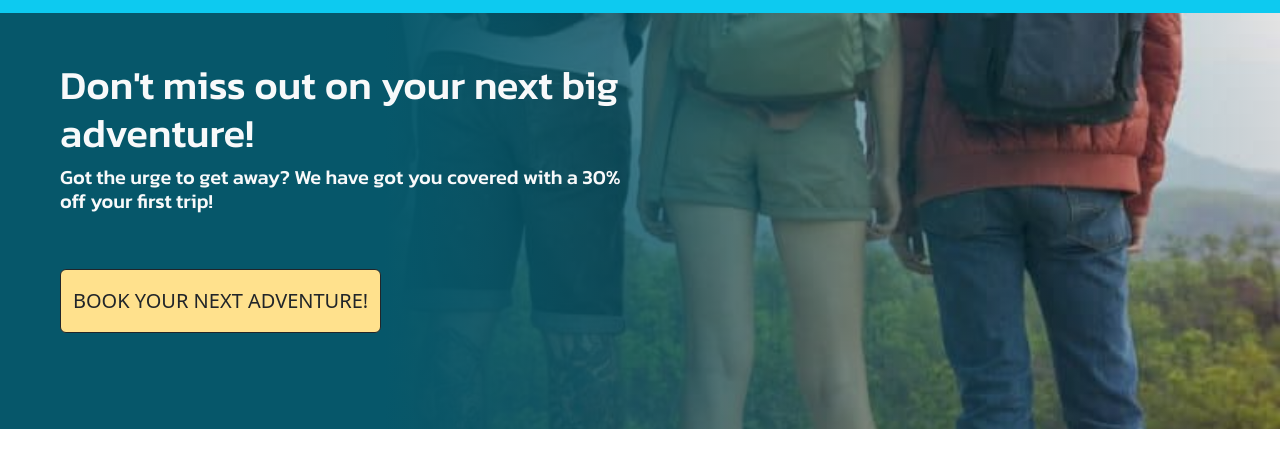
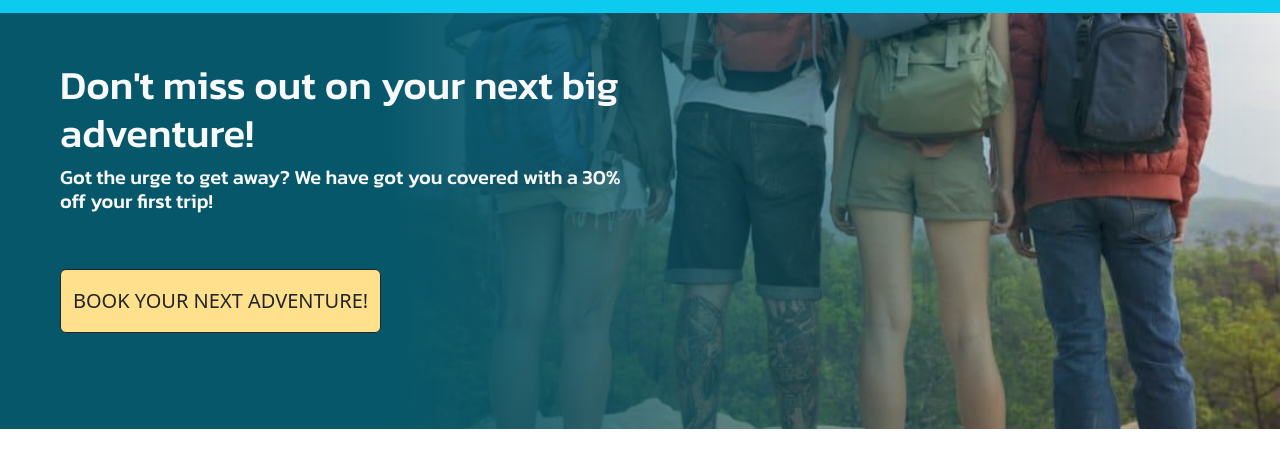
Before and after one commit to zaba0018/dsn1713-skyhighadventures, a plain HTML site: page index.html in a window 1280 px wide. Shown: the part 114-582 px from the top of the page. Drawn offline with nearby package versions, Linux system fonts and the light colour scheme; a web font is replaced by a local one.

Commit message:
background image adjusted

```diff
--- a/css/main.css
+++ b/css/main.css
@@ -34,12 +34,13 @@ body{
 #hero-wrapper {
     background-image: url(../images/backpacking_friends_depositphotos-768x432.jpg);
     background-repeat: no-repeat;
-    background-size: cover;
+    background-size: 70%;
     background-position: right;
     position: relative;
     z-index: 1;
 }
 #hero-wrapper::before {
+    background-size: 70%;
     background: linear-gradient(to right, #06576A 30%, transparent 100%);
     content: "";
     height: 100%;
@@ -91,4 +92,7 @@ body{
         width: 100%;
         z-index: -1;
 }
+    #hero-wrapper{
+        background-size: cover;
+    }
 }
```
